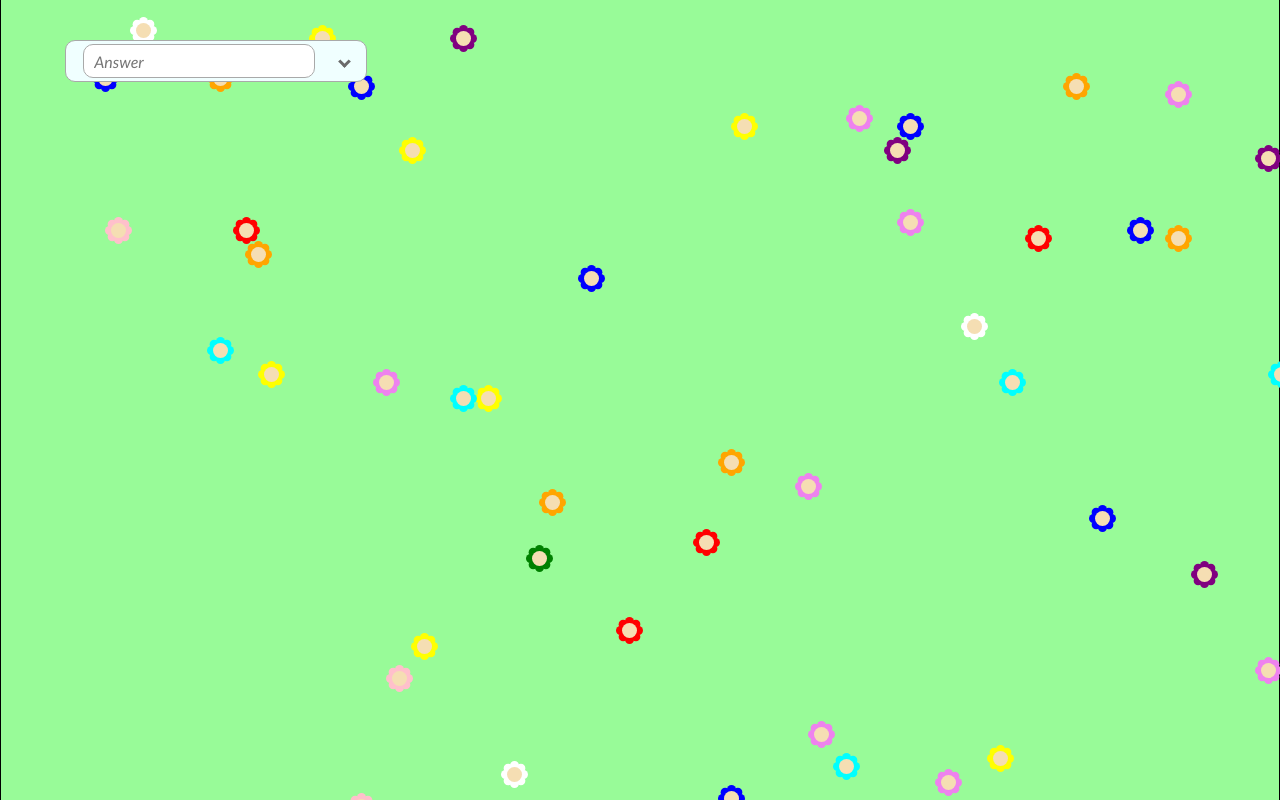
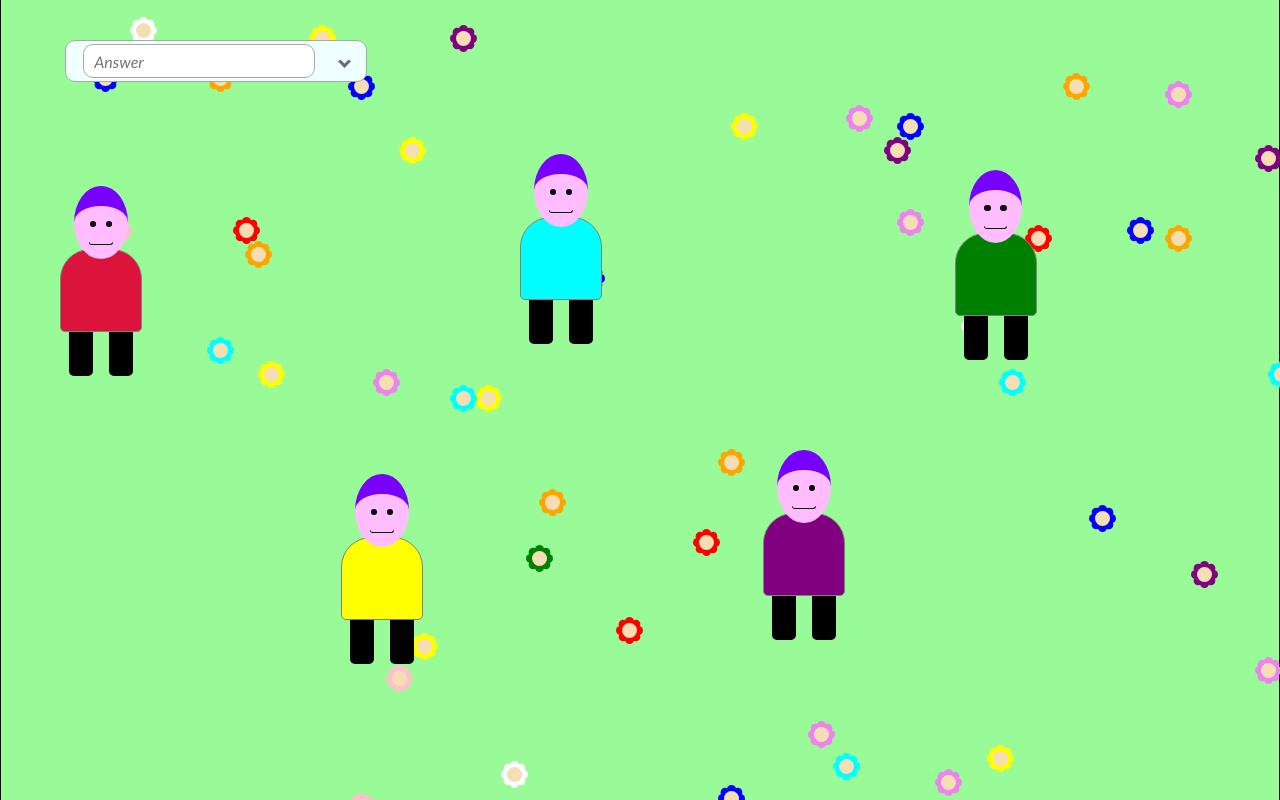
Before and after one commit to Lenoms/puzzles-v4, a React (Create React App) app: page /puzzles-v4/one in a window 1280 px wide. Built offline with nearby package versions, Linux system fonts and the light colour scheme.

Commit message:
One: Added beanie bunch, with dialogue boxes

```diff
--- /dev/null
+++ b/src/Levels/One/Friend.css
@@ -0,0 +1,96 @@
+.friend-container {
+    width: 200px;
+    aspect-ratio: 1;
+    background: none;
+    display: flex;
+    cursor: pointer;
+}
+
+.friend-dialogue-box {
+    width: 100%;
+    aspect-ratio: 1;
+    position: absolute;
+    left: 90%;
+    bottom: 50%;
+    background-color: white;
+    border-radius: 10%;
+    z-index: 10;
+}
+
+.friend-dialogue-box-point {
+    width: 0;
+    height: 0;
+    border-left: 8px solid transparent;
+	border-right: 8px solid transparent;
+	border-top: 60px solid white;
+	position: absolute;
+	top: 45%;
+	left: -10%;
+	transform: rotate(60deg);
+}
+
+.friend {
+    height: 100%;
+    width: 100%;
+    display: flex;
+    flex-direction: column;
+    align-items: center;
+}
+
+.friend-head {
+    height: 30%;
+    aspect-ratio: 1;
+    border-radius: 50%;
+    background-color: rgb(255, 189, 255);
+    border: 1px solid;
+    border-width: 20px 0 0 0;
+    border-color: rgb(119, 0, 255) black black black;
+    display: flex;
+    flex-direction: column;
+    align-items: center;
+    justify-content: space-evenly;
+    position: relative;
+    top: 10px;
+}
+
+.friend-eyes {
+    width: 60%;
+    display: flex;
+    justify-content: space-around;
+}
+
+.friend-eye {
+    width:20%;
+    aspect-ratio: 1;
+    border-radius: 50%;
+    background-color: black;
+}
+
+.friend-mouth {
+    width:40%;
+    height: 2%;
+    border:solid 1px #000;
+    border-color:transparent #000 #000 #000;
+    border-radius: 0 0 200px 200px;
+}
+
+.friend-body {
+    height: 45%;
+    width: 40%;
+    border: 1px solid grey;
+    border-radius: 30px 30px 5px 5px;
+}
+
+.friend-legs {
+    height: 25%;
+    width: 40%;
+    display: flex;
+    justify-content: space-around;
+}
+
+.friend-leg {
+    height: 100%;
+    width: 30%;
+    background-color: black;
+    border-radius: 0 0 5px 5px;
+}
--- a/src/Levels/One/Friend.js
+++ b/src/Levels/One/Friend.js
@@ -1,3 +1,44 @@
-export function Friend() {
-  return <div className="friend-container"></div>;
+import { useState } from "react";
+import "./Friend.css";
+export function Friend(props) {
+  const [dialogueShown, setDialogueShown] = useState(false);
+
+  const toggleDialogue = () => {
+    setDialogueShown(!dialogueShown);
+  };
+
+  return (
+    <div
+      className="friend-container"
+      style={{
+        position: "absolute",
+        top: `${props.top}%`,
+        left: `${props.left}%`,
+      }}
+      onClick={() => toggleDialogue()}
+    >
+      <div className="friend">
+        <div className="friend-head">
+          <div className="friend-eyes">
+            <div className="friend-eye"></div>
+            <div className="friend-eye"></div>
+          </div>
+          <div className="friend-mouth"></div>
+        </div>
+        <div
+          className="friend-body"
+          style={{ backgroundColor: `${props.colour}` }}
+        ></div>
+        <div className="friend-legs">
+          <div className="friend-leg"></div>
+          <div className="friend-leg"></div>
+        </div>
+      </div>
+      {dialogueShown && (
+        <div className="friend-dialogue-box">
+          <div className="friend-dialogue-box-point"></div>
+        </div>
+      )}
+    </div>
+  );
 }
--- a/src/Levels/One/One.jsx
+++ b/src/Levels/One/One.jsx
@@ -1,5 +1,6 @@
 import AnswerAndHintBox from "../../components/AnswerAndHintBox";
 import { Flower } from "./Flower";
+import { Friend } from "./Friend";
 import "./One.css";
 import { generateFlowers } from "./One.service";
 
@@ -13,6 +14,12 @@ function One() {
           <Flower colour={flower.colour}/>
         </div>
       })}
+      <Friend top={22} left={0} colour={'crimson'}/>
+      <Friend top={58} left={22} colour={'yellow'} />
+      <Friend top={18} left={36} colour={'aqua'} />
+      <Friend top={55} left={55} colour={'purple'} />
+      <Friend top={20} left={70} colour={'green'} />
+
     </div>
   );
 }
--- /dev/null
+++ b/src/Levels/four/Four.css
@@ -0,0 +1,5 @@
+.level-4-div {
+    height: 100%;
+    width: 100%;
+    background-color: red;
+}
--- /dev/null
+++ b/src/Levels/four/Four.jsx
@@ -0,0 +1,13 @@
+import AnswerAndHintBox from "../../components/AnswerAndHintBox";
+import { calculateColourRGB } from "../../services/Game.service";
+import "./Four.css";
+
+function Four() {
+  return (
+    <div className="level-4-div" style={{backgroundColor: `${calculateColourRGB([255,0,0], 10)}`}}>
+      <AnswerAndHintBox />
+    </div>
+  );
+}
+
+export default Four;
--- a/src/routes/GameRoutes.js
+++ b/src/routes/GameRoutes.js
@@ -4,6 +4,7 @@ import Library from "../Library/Library";
 import One from "../Levels/one/One";
 import Two from "../Levels/two/Two";
 import Three from "../Levels/three/Three";
+import Four from "../Levels/four/Four";
 
 function GameRoutes() {
   let location = useLocation();
@@ -13,6 +14,7 @@ function GameRoutes() {
       <Route exact path="/puzzles-v4/one" element={<One />} />
       <Route exact path="/puzzles-v4/two" element={<Two />} />
       <Route exact path="/puzzles-v4/three" element={<Three />} />
+      <Route exact path="/puzzles-v4/four" element={<Four />} />
     </Routes>
   );
 }
--- a/src/services/Game.service.js
+++ b/src/services/Game.service.js
@@ -7,3 +7,19 @@ export function answerIsCorrect(answer, location) {
   // Compare the provided answer with the last segment
   return answer.toUpperCase() === levelAnswers[level].toUpperCase();
 }
+
+export function calculateColourRGB(rgb, n) {
+  // Ensure n is between 1 and 10
+  n = Math.max(1, Math.min(10, n));
+
+  // Calculate the grayscale value
+  const grayscale = (rgb[0] + rgb[1] + rgb[2]) / 3;
+
+  // Interpolate between the original color and grayscale based on n
+  const newR = Math.round((1 - n / 10) * rgb[0] + (n / 10) * grayscale);
+  const newG = Math.round((1 - n / 10) * rgb[1] + (n / 10) * grayscale);
+  const newB = Math.round((1 - n / 10) * rgb[2] + (n / 10) * grayscale);
+
+  console.log(`rgb(${newR}, ${newG}, ${newB})`);
+  return `rgb(${newR}, ${newG}, ${newB})`;
+}
```
Also changed, not shown: src/Levels/levelTemplate.jsx (added, +12 -0 lines).
